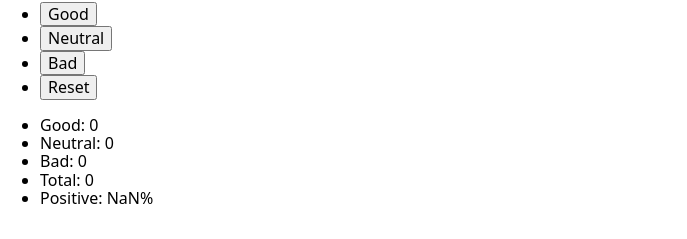
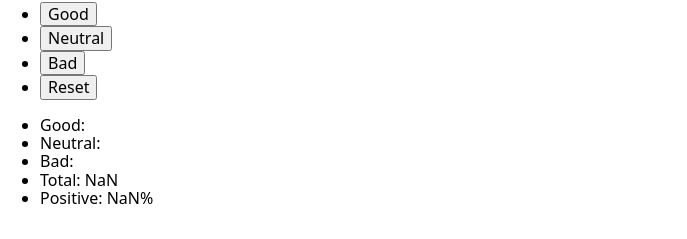
Before and after one commit to viowl/goit-react-hw-02, a React (Vite) app: page / in a window 1280 px wide. Shown: the part 112-351 px from the top of the page, without its empty margins (0-687 px from the left). Built offline with nearby package versions, Linux system fonts and the light colour scheme.

Commit message:
Update App.jsx

```diff
--- a/src/components/App/App.jsx
+++ b/src/components/App/App.jsx
@@ -1,4 +1,4 @@
-import { useState } from "react";
+import { useEffect, useState } from "react";
 
 import Description from "../Description/Description.jsx";
 import Options from "../Options/Options.jsx";
@@ -16,16 +16,15 @@ const App = () => {
     return savedRating !== null ? JSON.parse(savedRating) : 0;
   };
 
-  const [clicks, setClicks] = useState({
-    good: 0,
-    neutral: 0,
-    bad: 0,
-  });
+  const [clicks, setClicks] = useState(getInitialRating());
 
   const handleClicks = (key) => {
     setClicks({ ...clicks, [key]: clicks[key] + 1 });
   };
 
+  useEffect(() => {
+    window.localStorage.setItem("rating", JSON.stringify(clicks));
+  });
   return (
     <div>
       <Description />
```
